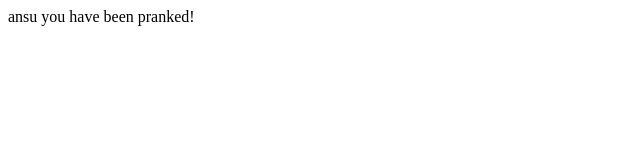
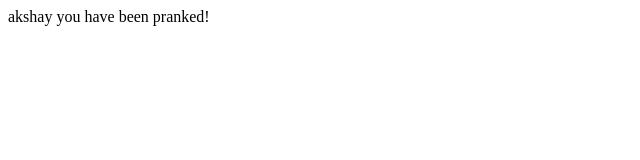
Before and after one commit to astrogeekdk/website-payment, a plain HTML site: page index.html in a window 1280 px wide. Shown: the full height of the page, 0-640 px from the left. Drawn offline with Linux system fonts and the light colour scheme.

Commit message:
Update index.html

```diff
--- a/index.html
+++ b/index.html
@@ -8,7 +8,7 @@
 </head>
 
 <body>
-    ansu you have been pranked!
+    akshay you have been pranked!
 </body>
 
 </html>
```
